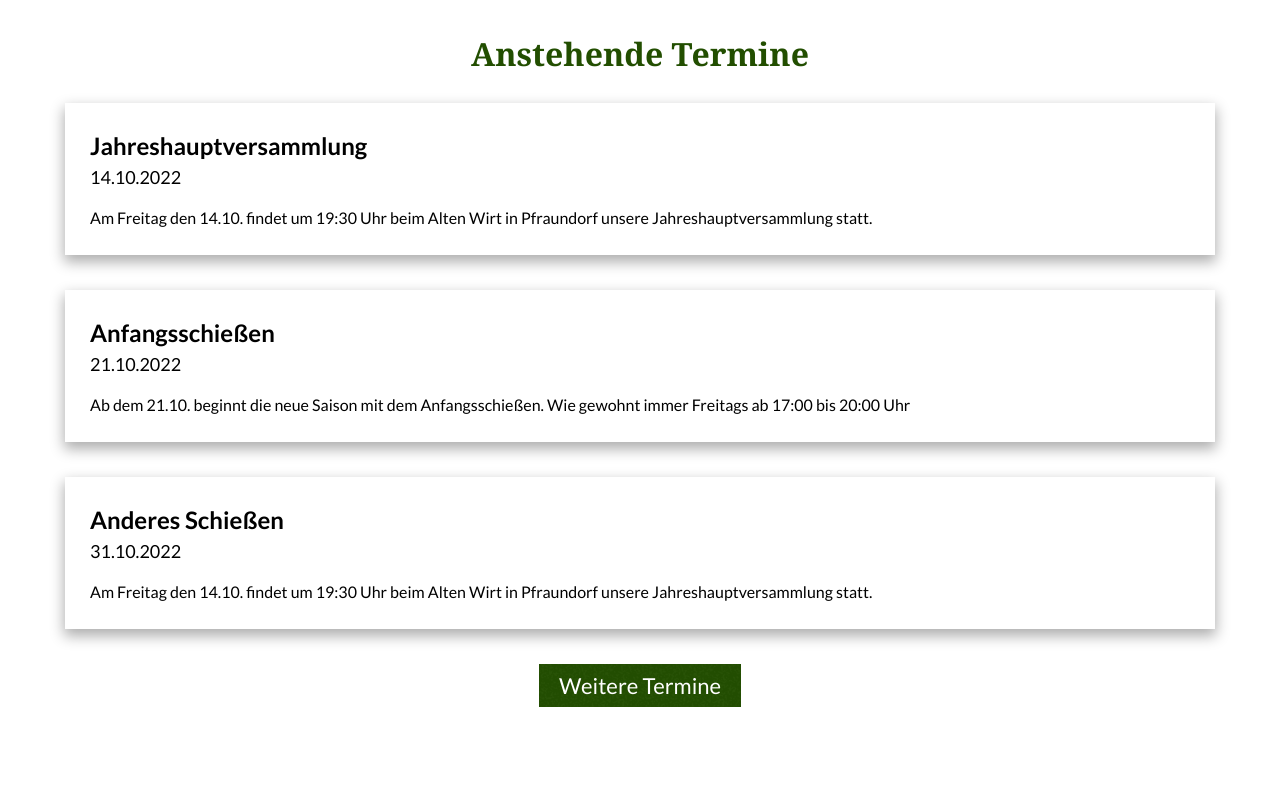
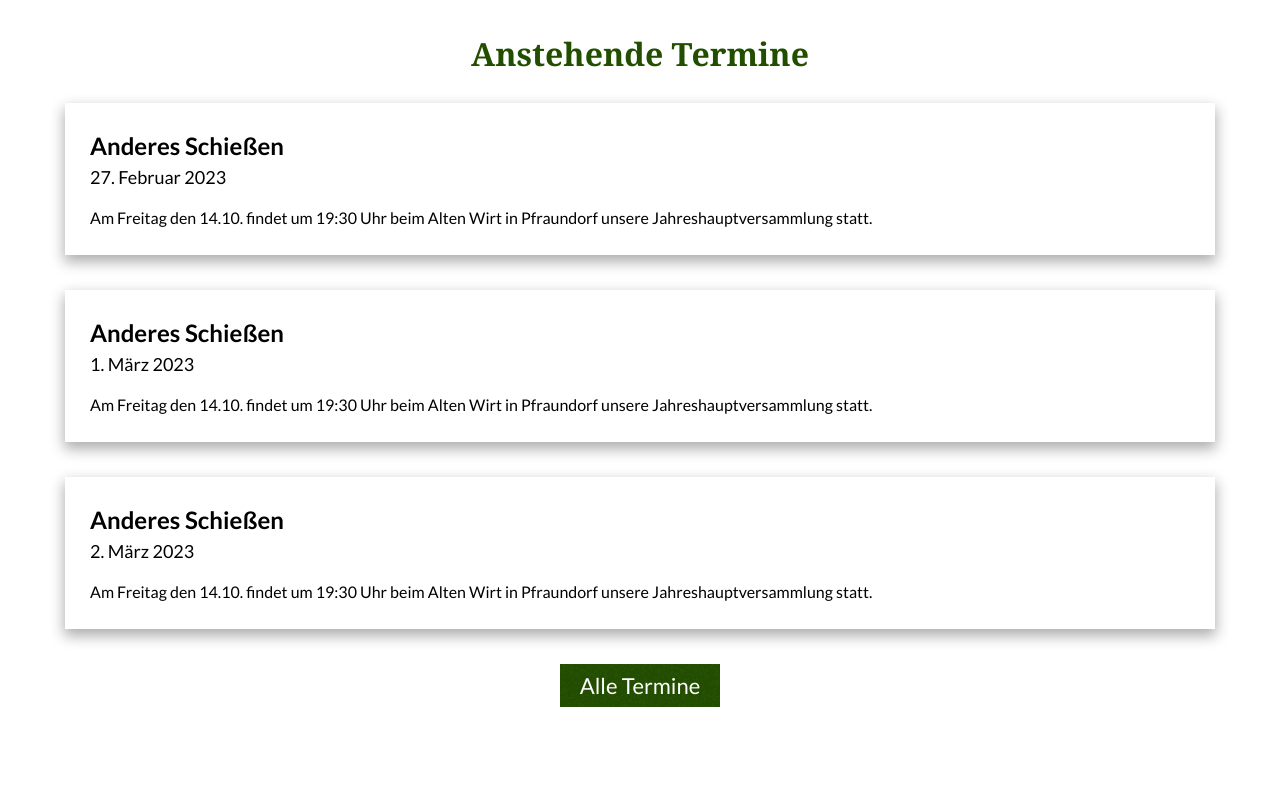
Before and after one commit to Mugentoki/hubertus-pfraundorf, a Vue app: page / in a window 1280 px wide. Shown: the part 820-1620 px from the top of the page. Built offline with nearby package versions, Linux system fonts and the light colour scheme.

Commit message:
add popup to show all events

```diff
--- a/src/components/EventComponent.vue
+++ b/src/components/EventComponent.vue
@@ -2,14 +2,25 @@
   <div class="component-events" :id="anchor">
     <h2>Anstehende Termine</h2>
     <div class="event-cards">
-      <ContentCard v-for="(event, index) in events" :key="index">
+      <ContentCard v-for="(event, index) in getCurrentThreeEvents" :key="index">
         <p class="event-title h3">{{ event.title }}</p>
-        <p class="event-date">{{ event.date }}</p>
+        <p class="event-date">{{ dateConverted(event.date) }}</p>
         <p class="event-details">{{ event.details }}</p>
       </ContentCard>
     </div>
     <div class="event-action">
-      <BaseButton>Weitere Termine</BaseButton>
+      <button @click="togglePopup()">Alle Termine</button>
+    </div>
+    <div class="events-popup" :class="isPopupOpen ? 'open' : ''">
+      <div class="popup-content">
+        <div class="popup-close"><button @click="togglePopup()">x</button></div>
+        <p class="popup-title">Alle Termine</p>
+        <ContentCard v-for="(event, index) in getCurrentEvents()" :key="index">
+        <p class="event-title h3">{{ event.title }}</p>
+        <p class="event-date">{{ dateConverted(event.date) }}</p>
+        <p class="event-details">{{ event.details }}</p>
+      </ContentCard>
+      </div>
     </div>
   </div>
 </template>
@@ -24,22 +35,47 @@ export default {
   },
   data() {
     return {
+      isPopupOpen: false,
       events: [
         {
           title: 'Jahreshauptversammlung',
-          date: '14.10.2022',
+          date: '10 14 2022',
           details: `Am Freitag den 14.10. findet um 19:30 Uhr
           beim Alten Wirt in Pfraundorf unsere Jahreshauptversammlung statt.`,
         },
         {
           title: 'Anfangsschießen',
-          date: '21.10.2022',
+          date: '10 21 2022',
           details: `Ab dem 21.10. beginnt die neue Saison mit dem Anfangsschießen.
           Wie gewohnt immer Freitags ab 17:00 bis 20:00 Uhr`,
         },
         {
           title: 'Anderes Schießen',
-          date: '31.10.2022',
+          date: '10 31 2022',
+          details: `Am Freitag den 14.10. findet um 19:30 Uhr
+          beim Alten Wirt in Pfraundorf unsere Jahreshauptversammlung statt.`,
+        },
+        {
+          title: 'Anderes Schießen',
+          date: '02 27 2023',
+          details: `Am Freitag den 14.10. findet um 19:30 Uhr
+          beim Alten Wirt in Pfraundorf unsere Jahreshauptversammlung statt.`,
+        },
+        {
+          title: 'Anderes Schießen',
+          date: '03 01 2023',
+          details: `Am Freitag den 14.10. findet um 19:30 Uhr
+          beim Alten Wirt in Pfraundorf unsere Jahreshauptversammlung statt.`,
+        },
+        {
+          title: 'Anderes Schießen',
+          date: '03 02 2023',
+          details: `Am Freitag den 14.10. findet um 19:30 Uhr
+          beim Alten Wirt in Pfraundorf unsere Jahreshauptversammlung statt.`,
+        },
+        {
+          title: 'Anderes Schießen',
+          date: '04 03 2023',
           details: `Am Freitag den 14.10. findet um 19:30 Uhr
           beim Alten Wirt in Pfraundorf unsere Jahreshauptversammlung statt.`,
         },
@@ -52,15 +88,42 @@ export default {
       default: '',
     },
   },
+  computed: {
+    getCurrentThreeEvents() {
+      return this.getCurrentEvents().slice(0, 3);
+    },
+  },
+  methods: {
+    getCurrentEvents() {
+      const currentTime = Date.now();
+      const upcomingEvents = this.events.filter((event) => {
+        const eventDate = Date.parse(event.date);
+        return eventDate >= currentTime;
+      });
+
+      return upcomingEvents;
+    },
+    dateConverted(dateString) {
+      const date = new Date(dateString);
+      const options = { year: 'numeric', month: 'long', day: 'numeric' };
+
+      return date.toLocaleDateString('de-DE', options);
+    },
+    togglePopup() {
+      this.isPopupOpen = !this.isPopupOpen;
+    },
+  },
 };
 </script>
 
 <!-- Add "scoped" attribute to limit CSS to this component only -->
 <style scoped lang="scss">
   @import '~@/assets/scss/abstract/_variables.scss';
+  @import '~@/assets/scss/abstract/_mixins.scss';
 
   .component-events {
     padding: $padding-topbottom $padding-sides;
+    position: relative;
   }
 
   .event-cards {
@@ -85,5 +148,95 @@ export default {
     width: 100%;
     display: flex;
     justify-content: center;
+
+    button {
+      @include fuzzy-background;
+      display: block;
+      background-color: $color-green;
+      color: $color-white;
+      padding: 5px 20px;
+      font-size: 2.2rem;
+      text-decoration: none;
+      transition: $base-transition;
+      border: none;
+
+      &:hover {
+        background-color: $color-green-light;
+      }
+    }
+  }
+
+  .events-popup {
+    position: fixed;
+    top: 0;
+    left: 0;
+    width: 100vw;
+    height: 100vh;
+    display: flex;
+    align-items: center;
+    justify-content: center;
+    background-color: rgba(0, 0, 0, .2);
+    backdrop-filter: blur(3px);
+    z-index: -10;
+    opacity: 0;
+    transition: $base-transition;
+
+    &.open {
+      z-index: 10;
+      opacity: 1;
+    }
+
+    .popup-close {
+      position: relative;
+
+      button {
+        position: absolute;
+        top: -50px;
+        right: 5px;
+        font-size: 4rem;
+        border: none;
+        background: transparent;
+      }
+    }
+
+    .popup-title {
+      font-size: 3.2rem;
+    }
+
+    .popup-content {
+      width: 95%;
+      max-height: 80%;
+      overflow-y: auto;
+      background-color: $color-white;
+      padding: 50px 15px;
+      display: flex;
+      flex-direction: column;
+      gap: 25px;
+
+      @media all and (min-width: $tablet) {
+        width: 80%;
+        max-height: 70%;
+        padding: 50px;
+      }
+
+      .content-card {
+        display: flex;
+        flex-direction: column;
+        flex-wrap: wrap;
+        padding: 15px 20px;
+
+        @media all and (min-width: $tablet) {
+          flex-direction: row;
+        }
+
+        .event-title {
+          flex-grow: 1;
+        }
+
+        .event-date {
+          display: inline-block;
+        }
+      }
+    }
   }
 </style>
--- a/src/components/HeaderComponent.vue
+++ b/src/components/HeaderComponent.vue
@@ -64,6 +64,10 @@ export default {
         margin-top: -250px;
       }
     }
+
+    @media all and (min-width: $tablet) {
+      height: 100vh;
+    }
   }
 
   .scroll-down {
```
